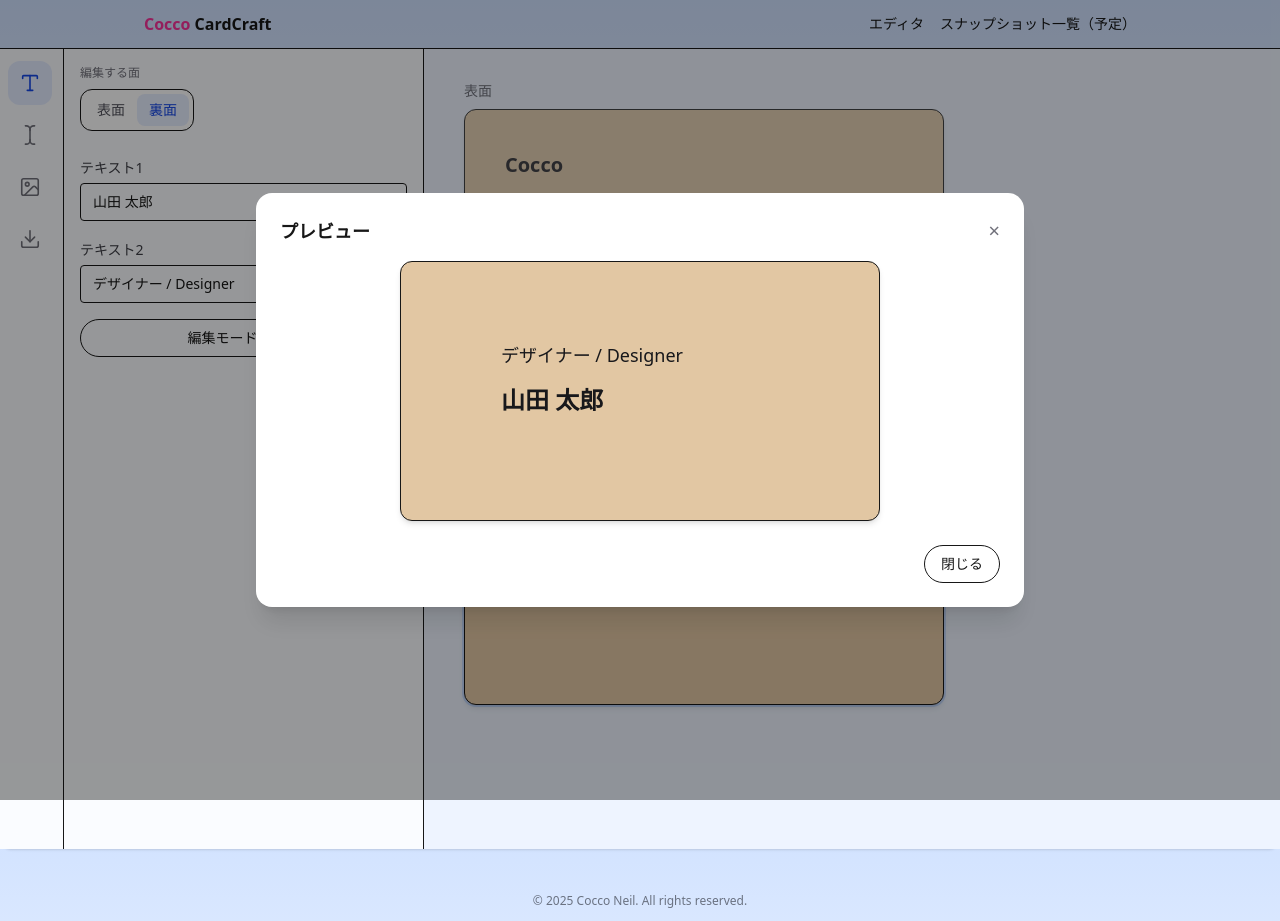
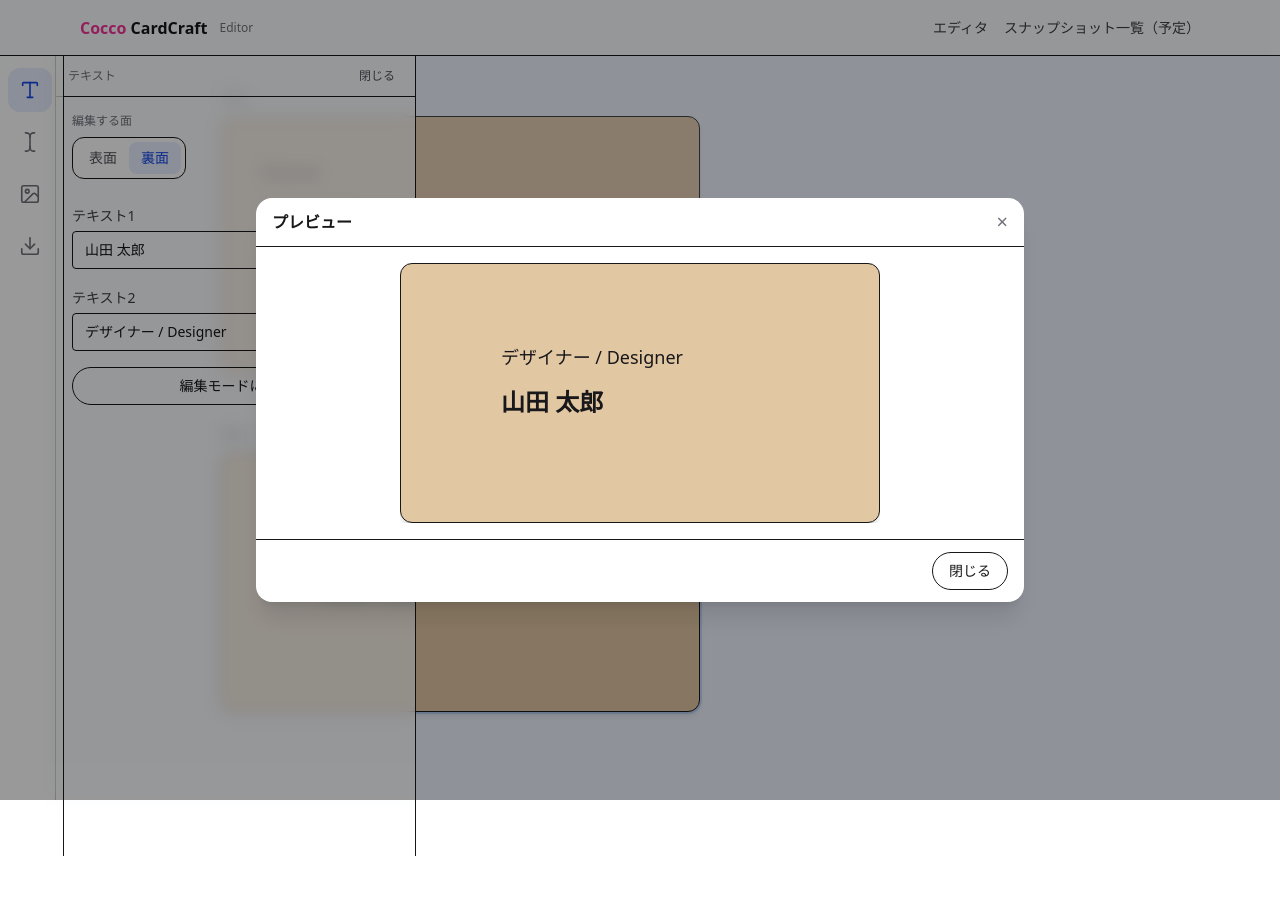
Before and after one commit to muu-ima/muu-cardcraft-lite, a Next.js app: page /editor in a window 1280 px wide. Both pictures are taken after a click on the button "プレビュー表示". After the commit the page ends 800 px from the top, so only its background shows below. Built offline with nearby package versions, Linux system fonts and the light colour scheme.

Commit message:
fix(editor): プレビュー時の余白とscale挙動を修正 レイアウト修正

```diff
--- a/app/components/ModalPreview.tsx
+++ b/app/components/ModalPreview.tsx
@@ -9,15 +9,15 @@ type ModalProps = {
   children: ReactNode;
 };
 
-export default function Modal({ open, onClose, title, children }: ModalProps) {
+export default function ModalPreview({ open, onClose, title, children }: ModalProps) {
   if (!open) return null;
 
   return (
-    <div className="fixed inset-0 z-50 flex items-center justify-center bg-black/40">
-      <div className="bg-white rounded-2xl shadow-xl max-w-3xl w-full mx-4 p-6">
-        {/* ヘッダー */}
-        <div className="flex items-center justify-between mb-4">
-          <h2 className="text-lg font-semibold">
+    <div className="fixed inset-0 z-50 flex items-center justify-center bg-black/40 p-3 sm:p-6">
+      <div className="w-full max-w-3xl overflow-hidden rounded-2xl bg-white shadow-xl max-h-[85vh] flex flex-col">
+        {/* Header */}
+        <div className="flex items-center justify-between border-b px-4 py-3">
+          <h2 className="text-sm font-semibold sm:text-base">
             {title ?? "プレビュー"}
           </h2>
           <button
@@ -29,13 +29,15 @@ export default function Modal({ open, onClose, title, children }: ModalProps) {
           </button>
         </div>
 
-        {/* コンテンツ */}
-        <div className="flex justify-center w-full">
-          {children}
+        {/* Body (ここだけ伸び縮み＆必要ならスクロール) */}
+        <div className="flex-1 overflow-auto px-3 py-3 sm:px-4 sm:py-4">
+          <div className="w-full flex items-center justify-center">
+            {children}
+          </div>
         </div>
 
-        {/* フッター */}
-        <div className="mt-6 flex justify-end">
+        {/* Footer */}
+        <div className="border-t px-4 py-3 flex justify-end">
           <button
             onClick={onClose}
             className="rounded-full border px-4 py-2 text-sm hover:bg-zinc-100"
--- a/app/components/ToolPanel.tsx
+++ b/app/components/ToolPanel.tsx
@@ -12,6 +12,8 @@ import ExportTab from "@/app/components/tabs/ExportTab";
 type Side = "front" | "back";
 
 type Props = {
+  open: boolean;
+  onClose: () => void;
   activeTab: TabKey;
 
   side: Side;
@@ -21,7 +23,6 @@ type Props = {
   isPreview: boolean;
   onChangeText: (id: string, value: string) => void;
 
-  // TextTab でプレビュー復活させたなら
   onTogglePreview: () => void;
 
   design: DesignKey;
@@ -37,6 +38,8 @@ type Props = {
 };
 
 export default function ToolPanel({
+  open,
+  onClose,
   activeTab,
   side,
   onChangeSide,
@@ -48,10 +51,32 @@ export default function ToolPanel({
   onChangeDesign,
   onDownload,
 }: Props) {
+  if (!open) return null; // ★ここが「パッと消える」の正体
+
   return (
-    <aside className="w-[360px] shrink-0 border-r bg-white/70 backdrop-blur">
-      <div className="h-full overflow-y-auto p-4">
-        {/* Textの時だけ 表/裏トグル */}
+    <aside className="fixed left-14 top-14 z-30 h-screen w-[360px] border-r bg-white/70 backdrop-blur">
+      <div className="flex items-center justify-between border-b px-3 py-2">
+        <p className="text-xs text-zinc-500">
+          {activeTab === "text"
+            ? "テキスト"
+            : activeTab === "design"
+            ? "デザイン"
+            : activeTab === "export"
+            ? "書き出し"
+            : "パネル"}
+        </p>
+
+        <button
+          type="button"
+          onClick={onClose}
+          className="rounded-lg px-2 py-1 text-xs text-zinc-600 hover:bg-zinc-900/5"
+        >
+          閉じる
+        </button>
+      </div>
+
+      <div className="h-[calc(100vh-41px)] overflow-y-auto p-4">
+        {/* ↓ 中身は今のまま */}
         {activeTab === "text" && (
           <div className="mb-4">
             <p className="mb-2 text-xs text-zinc-500">編集する面</p>
@@ -100,11 +125,6 @@ export default function ToolPanel({
         {activeTab === "export" && (
           <ExportTab design={design} onDownload={onDownload} />
         )}
-
-        {/* activeTab === "font" があるならここ */}
-        {/* {activeTab === "font" && (
-          <FontTab value={fontFamily} onChange={onChangeFontFamily} />
-        )} */}
       </div>
     </aside>
   );
--- a/app/editor/CardEditor.tsx
+++ b/app/editor/CardEditor.tsx
@@ -15,25 +15,39 @@ import type { TabKey } from "@/shared/editor";
 type Side = "front" | "back";
 
 export default function CardEditor() {
-  const [side, setSide] = useState<"front" | "back">("back");
-  const sideLabel = side === "front" ? "表面" : "裏面";
+  const [side, setSide] = useState<Side>("back");
   const [activeTab, setActiveTab] = useState<TabKey>("text");
-  const [fontFamily, setFontFamily] = useState("default");
+  const [panelOpen, setPanelOpen] = useState(true);
   const [isPreview, setIsPreview] = useState(false);
+
   const [design, setDesign] = useState<DesignKey>("plain");
   const activeDesign = CARD_FULL_DESIGNS[design];
 
-  // 表面用（常時）
-  const { ref: frontWrapRef, scale: frontScale } = useScaleToFit(480, true);
+  const onChangeTab = (tab: TabKey) => {
+    setActiveTab((prev) => {
+      if (prev === tab) {
+        setPanelOpen((v) => !v);
+        return prev;
+      }
+      setPanelOpen(true);
+      return tab;
+    });
+  };
 
-  // 裏面用（今あるやつ）
-  const { ref: wrapRef, scale } = useScaleToFit(480, true);
+  // ★ CanvasArea内の幅でスケール作る（表面/裏面 共通）
+  const { ref: canvasRef, scale } = useScaleToFit(480, true);
 
-  // プレビュー用（モーダル開いてる時だけ動く）
+  // ★ モーダルはモーダル用に別スケール
   const { ref: previewWrapRef, scale: previewScale } = useScaleToFit(
     480,
     isPreview
   );
+
+  const PREVIEW_W = 480;
+  const PREVIEW_H = 260;
+
+  const scaledW = PREVIEW_W * previewScale;
+  const scaledH = PREVIEW_H * previewScale;
 
   const {
     blocks: editableBlocks,
@@ -58,17 +72,33 @@ export default function CardEditor() {
     );
   };
 
-  // 裏面は hook の editableBlocks が唯一の真実
   const getBlocksFor = (s: Side) =>
     s === "front" ? frontEditableBlocks : editableBlocks;
+  useEffect(() => {
+    const canvasW = canvasRef.current?.clientWidth ?? null;
+    const previewW = previewWrapRef.current?.clientWidth ?? null;
 
-  console.log("[SCALE]", { isPreview, frontScale, scale, previewScale });
+    console.log("[SCALE]", {
+      isPreview,
+      design,
+      side,
+      canvasW,
+      previewW,
+      scale,
+      previewScale,
+    });
+  }, [isPreview, design, side, scale, previewScale, canvasRef, previewWrapRef]);
 
   return (
-    <div className="flex h-screen w-full bg-[#eef4ff]">
-      <Toolbar activeTab={activeTab} onChange={setActiveTab} />
+    <div className="relative h-full w-full bg-[#eef4ff]">
+      {/* ★ヘッダー分(56px)は上に空ける */}
+      <div className="fixed left-0 top-14 z-40 h-[calc(100vh-56px)] w-14 border-r bg-white/70 backdrop-blur">
+        <Toolbar activeTab={activeTab} onChange={onChangeTab} />
+      </div>
 
       <ToolPanel
+        open={panelOpen}
+        onClose={() => setPanelOpen(false)}
         activeTab={activeTab}
         side={side}
         onChangeSide={setSide}
@@ -80,38 +110,34 @@ export default function CardEditor() {
         onTogglePreview={() => setIsPreview((v) => !v)}
         design={design}
         onChangeDesign={setDesign}
-        fontFamily={fontFamily}
+        fontFamily={"default"}
         onDownload={(format, d) => downloadImage(format, d)}
       />
 
-      <CanvasArea>
+      <CanvasArea innerRef={canvasRef}>
         <section className={isPreview ? "space-y-12" : "space-y-10"}>
           {/* 表面 */}
           <div className={isPreview ? "opacity-80" : ""}>
             <p className="mb-2 text-sm text-zinc-600">表面</p>
-            <div ref={frontWrapRef} className="w-full">
+
             <CardSurface
               blocks={getBlocksFor("front")}
               design={design}
               interactive={false}
               style={{
-                  transform: `scale(${frontScale})`,
+                transform: `scale(${scale})`,
                 transformOrigin: "top left",
               }}
               className={isPreview ? "shadow-lg" : ""}
             />
           </div>
-          </div>
 
           {/* 裏面 */}
           <div>
-            <div className="mb-2 flex items-center justify-between">
-              <p className="text-sm text-zinc-600">
+            <p className="mb-2 text-sm text-zinc-600">
               裏面{isPreview ? "（プレビュー）" : "（編集：ドラッグ可能）"}
             </p>
-            </div>
 
-            <div ref={wrapRef} className="w-full">
             <CardSurface
               blocks={getBlocksFor("back")}
               design={design}
@@ -127,7 +153,6 @@ export default function CardEditor() {
               }}
               className={isPreview ? "ring-2 ring-blue-500/20 shadow-lg" : ""}
             />
-            </div>
 
             {!isPreview && (
               <p className="mt-2 text-xs text-zinc-500">
@@ -143,27 +168,50 @@ export default function CardEditor() {
         onClose={() => setIsPreview(false)}
         title="プレビュー"
       >
+        <div className="w-full flex justify-center">
           <div ref={previewWrapRef} className="w-full flex justify-center">
+            {/* ✅ 見た目サイズの外箱 */}
+            <div
+              className="overflow-hidden"
+              style={{ width: scaledW, height: scaledH }}
+            >
+              {/* ✅ 実寸の中身 */}
+              <div
+                style={{
+                  width: PREVIEW_W,
+                  height: PREVIEW_H,
+                  transform: `scale(${previewScale})`,
+                  transformOrigin: "top left",
+                }}
+              >
                 <CardSurface
                   blocks={getBlocksFor(side)}
                   design={design}
                   interactive={false}
-            style={{
-              transform: `scale(${previewScale})`,
-              transformOrigin: "top left",
-            }}
                   className="shadow-lg"
                 />
+              </div>
+            </div>
+          </div>
         </div>
       </ModalPreview>
     </div>
   );
 }
 
-function CanvasArea({ children }: { children: React.ReactNode }) {
+function CanvasArea({
+  children,
+  innerRef,
+}: {
+  children: React.ReactNode;
+  innerRef: React.RefObject<HTMLDivElement | null>;
+}) {
   return (
-    <main className="flex-1 min-w-0 overflow-y-auto px-10 py-8">
-      <div className="mx-auto w-full max-w-4xl">{children}</div>
+    // ★ヘッダー分(56px)を引いた高さで、スクロールはここだけ
+    <main className="ml-14 h-[calc(100vh-56px)] min-w-0 overflow-y-auto px-3 sm:px-6 lg:px-10 py-8">
+      <div ref={innerRef} className="mx-auto w-full max-w-4xl">
+        {children}
+      </div>
     </main>
   );
 }
--- /dev/null
+++ b/app/editor/layout.tsx
@@ -0,0 +1,33 @@
+// app/editor/layout.tsx
+import type { ReactNode } from "react";
+import Link from "next/link";
+
+export default function EditorLayout({ children }: { children: ReactNode }) {
+  return (
+    <div className="fixed inset-0 overflow-hidden bg-[#eef4ff]">
+      {/* Editor Header */}
+      <header className="h-14 w-full border-b bg-white/70 backdrop-blur">
+        <div className="mx-auto flex h-full max-w-6xl items-center justify-between px-4">
+          <div className="flex items-center gap-3">
+            <Link href="/" className="font-bold">
+              <span className="text-pink-500">Cocco</span> CardCraft
+            </Link>
+            <span className="text-xs text-zinc-500">Editor</span>
+          </div>
+
+          <nav className="flex items-center gap-4 text-sm text-zinc-700">
+            <Link href="/editor" className="hover:underline">
+              エディタ
+            </Link>
+            <Link href="/snapshots" className="hover:underline">
+              スナップショット一覧（予定）
+            </Link>
+          </nav>
+        </div>
+      </header>
+
+      {/* Editor Body */}
+      <div className="h-[calc(100vh-56px)]">{children}</div>
+    </div>
+  );
+}
--- a/app/layout.tsx
+++ b/app/layout.tsx
@@ -14,7 +14,7 @@ export default function RootLayout({
 }) {
   return (
     <html lang="ja">
-      <body className="min-h-screen  text-gray-900">
+      <body className="min-h-screen overflow-hidden text-gray-900">
         {/* 共通ヘッダー */}
         <header className="w-full border-b ">
           <div className="max-w-5xl mx-auto flex items-center justify-between px-4 py-3">
--- a/hooks/useScaleToFit.ts
+++ b/hooks/useScaleToFit.ts
@@ -1,41 +1,55 @@
 "use client";
-import { useEffect, useRef, useState } from "react";
 
-export function useScaleToFit(baseW: number, enabled: boolean = true) {
+import { useEffect, useMemo, useRef, useState } from "react";
+
+type Options = {
+  /** 最小倍率（文字が読めなくなるのを防ぐ） */
+  minScale?: number;
+  /** 最大倍率（拡大しすぎ防止） */
+  maxScale?: number;
+  /** container の左右 padding を差し引く */
+  paddingX?: number;
+};
+
+export function useScaleToFit(
+  baseWidth: number,
+  enabled: boolean = true,
+  options: Options = {}
+) {
   const ref = useRef<HTMLDivElement | null>(null);
-  const [scale, setScale] = useState(1);
+  const [containerW, setContainerW] = useState<number>(0);
+
+  const { minScale = 0.2, maxScale = 1, paddingX = 0 } = options;
 
   useEffect(() => {
     if (!enabled) return;
     const el = ref.current;
     if (!el) return;
 
-    const update = () => {
+    const ro = new ResizeObserver(() => {
       const w = el.clientWidth;
+      setContainerW(w);
+    });
 
-      // ✅ ここが重要：一瞬 0 になるタイミング（モーダル/レイアウト変更）を無視
-      if (w <= 0) return;
-
-      const next = Math.min(w / baseW, 1);
-
-      // ✅ 連続で同じ値なら更新しない（再レンダ減る＆安定）
-      setScale((prev) => (Math.abs(prev - next) < 0.0001 ? prev : next));
-    };
-
-    // 初回
-    update();
-
-    // ✅ 初回直後のレイアウト確定後にももう一回（Portal/フォント/描画遅延対策）
-    const raf = requestAnimationFrame(update);
-
-    const ro = new ResizeObserver(update);
     ro.observe(el);
 
-    return () => {
-      cancelAnimationFrame(raf);
-      ro.disconnect();
-    };
-  }, [baseW, enabled]);
+    // 初回も即反映
+    setContainerW(el.clientWidth);
+
+    return () => ro.disconnect();
+  }, [enabled]);
+
+  const scale = useMemo(() => {
+    if (!enabled) return 1;
+    if (!containerW) return 1;
+
+    const available = Math.max(0, containerW - paddingX);
+    const raw = available / baseWidth;
+
+    const clamped = Math.min(maxScale, Math.max(minScale, raw));
+    // 小数が暴れて再レンダーし続けるのを抑える
+    return Math.round(clamped * 1000) / 1000;
+  }, [enabled, containerW, baseWidth, minScale, maxScale, paddingX]);
 
   return { ref, scale };
 }
```
Lines whose indentation alone changed are shown as unchanged.
